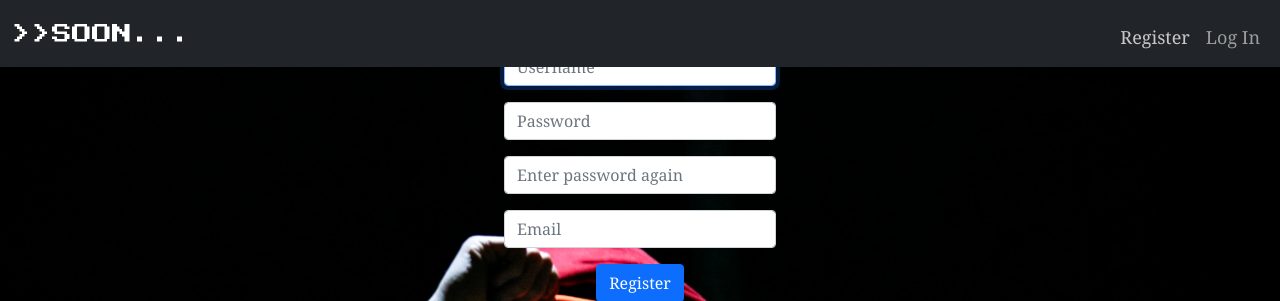
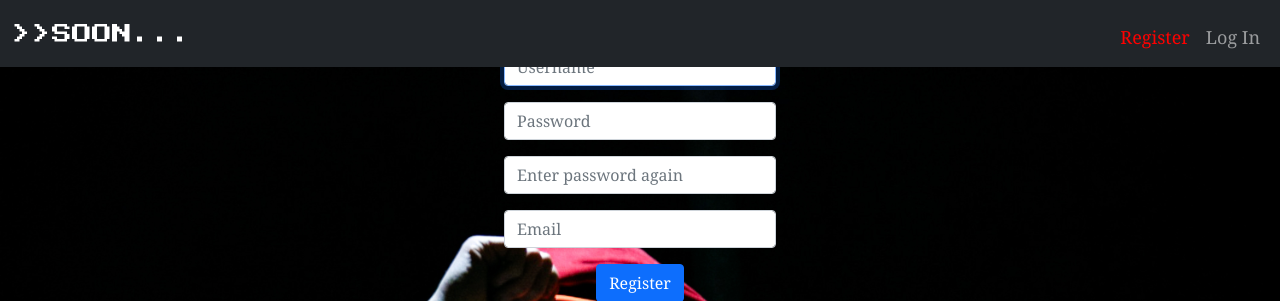
Before and after one commit to JuliaMaxx/soon, a Flask app: page /register in a window 1280 px wide, with the pointer over the restyled element. Shown: the top 301 px of the page. Run offline with Flask 3, Linux system fonts and the light colour scheme; some libraries are stand-ins or nearby versions.

Commit message:
red links

```diff
--- a/static/styles.css
+++ b/static/styles.css
@@ -17,3 +17,8 @@ body {
     color: white;
     border-color: red;
 }
+
+.nav-link:hover {
+    color: red !important;
+    ;
+}
```
Also changed, not shown: 1 other file.
